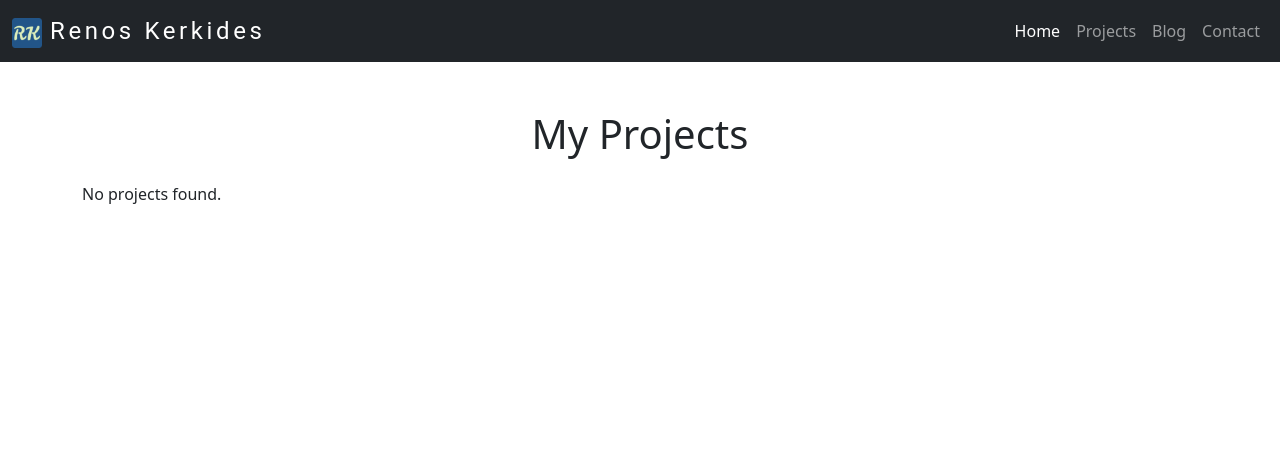
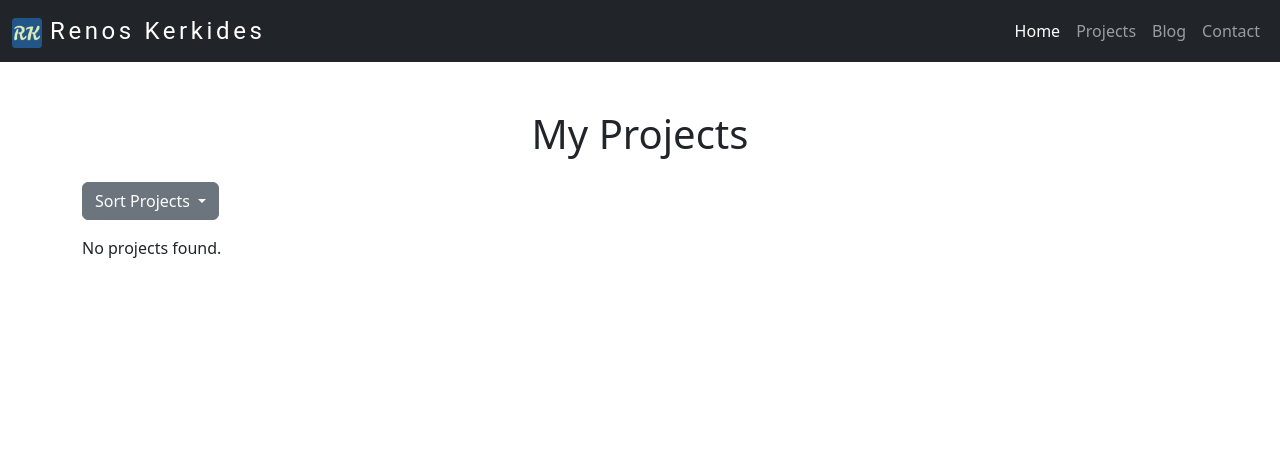
Before and after one commit to rkerkides/MyPortfolioSite, a Django app: page /projects/ in a window 1280 px wide. Shown: the top 457 px of the page. Run offline with Django 4.2, Linux system fonts and the light colour scheme; data that the repository does not hold is empty; some libraries are stand-ins or nearby versions.

Commit message:
Add feature to sort projects

```diff
--- a/projects/templates/projects/projects.html
+++ b/projects/templates/projects/projects.html
@@ -1,13 +1,24 @@
 {% extends 'base.html' %}
-
 
 {% block title %}My Projects{% endblock %}
 
-
 {% block content %}
-
 <div class="container mt-5">
     <h1 class="text-center mb-4">My Projects</h1>
+    <!-- Sorting Dropdown -->
+    <div class="dropdown mb-3">
+        <button class="btn btn-secondary dropdown-toggle" type="button" id="dropdownMenuButton" data-bs-toggle="dropdown" aria-expanded="false">
+            Sort Projects
+        </button>
+        <ul class="dropdown-menu" aria-labelledby="dropdownMenuButton">
+            <li><a class="dropdown-item" href="?sort=date_created&order=asc">Date Created (Ascending)</a></li>
+            <li><a class="dropdown-item" href="?sort=date_created&order=desc">Date Created (Descending)</a></li>
+            <li><a class="dropdown-item" href="?sort=last_updated&order=asc">Last Updated (Ascending)</a></li>
+            <li><a class="dropdown-item" href="?sort=last_updated&order=desc">Last Updated (Descending)</a></li>
+            <li><a class="dropdown-item" href="?sort=technologies&order=asc">Technologies (A-Z)</a></li>
+            <li><a class="dropdown-item" href="?sort=technologies&order=desc">Technologies (Z-A)</a></li>
+        </ul>
+    </div>
     <div class="row">
         {% for project in projects %}
         <div class="col-md-4 mb-4">
@@ -22,7 +33,8 @@
                     <p class="card-text">{{ project.description|truncatewords:100 }}</p>
                     <ul class="list-unstyled">
                         <li><b>Technologies:</b> {{ project.technology }}</li>
-                        <li><b>Date:</b> {{ project.date_created|date:"Y-m-d" }}</li>
+                        <li><b>Date Created:</b> {{ project.date_created|date:"Y-m-d" }}</li>
+                        <li><b>Last Updated:</b> {{ project.last_updated|date:"Y-m-d" }}</li>
                     </ul>
                 </div>
                 <div class="card-footer">
--- a/projects/views.py
+++ b/projects/views.py
@@ -2,5 +2,21 @@ from django.shortcuts import render
 from .models import Project
 
 def projects(request):
-    projects_list = Project.objects.order_by('-date_created')
+    # Default sorting is by date created in descending order
+    sort_by = request.GET.get('sort', 'date_created')
+    order = request.GET.get('order', 'desc')  # Get the order from the query parameters
+
+    # A dictionary mapping sort options to model fields
+    sort_options = {
+        'date_created': 'date_created',
+        'last_updated': 'last_updated',
+        'technologies': 'technology',
+    }
+
+    sort_field = sort_options.get(sort_by, 'date_created')
+    if order == 'asc':
+        projects_list = Project.objects.order_by(sort_field)
+    else:  # Default to descending if anything other than 'asc' is specified
+        projects_list = Project.objects.order_by(f'-{sort_field}')
+
     return render(request, 'projects/projects.html', {'projects': projects_list})
```
